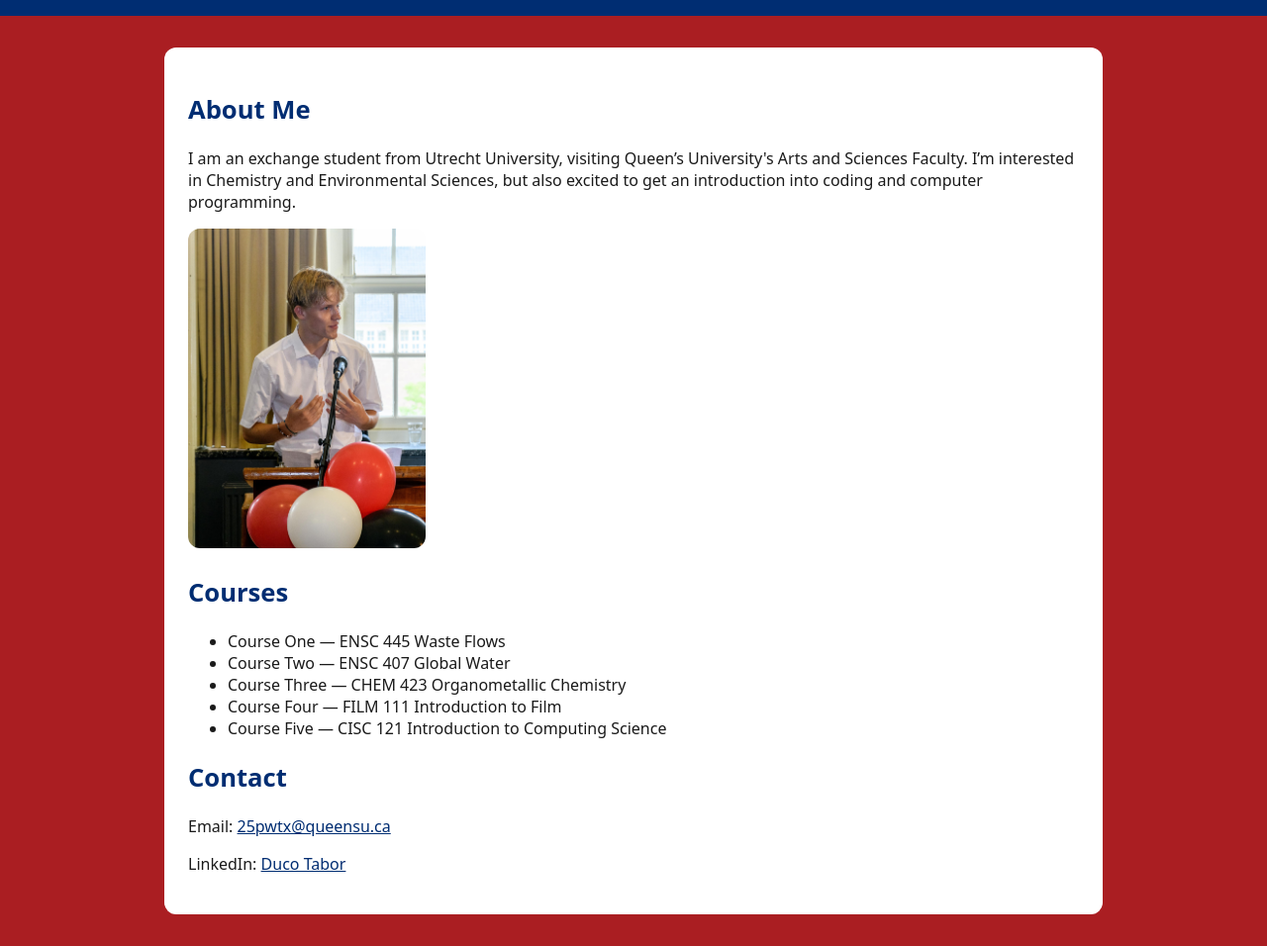
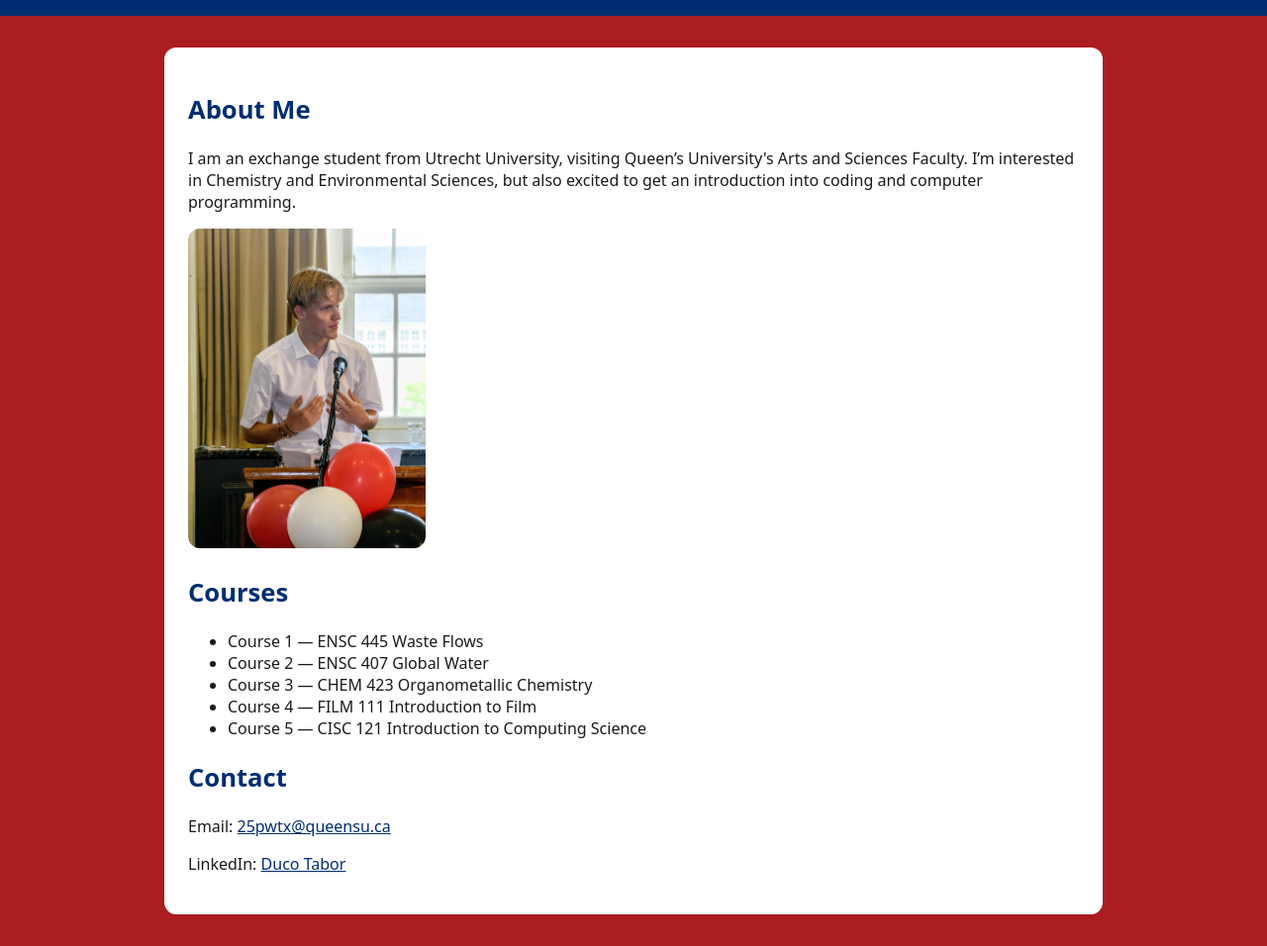
Before and after one commit to Fronza587-code/queens-student-page, a plain HTML site: page index.html in a window 1280 px wide. Shown: the part 102-1058 px from the top of the page at 99% size. Drawn offline with Linux system fonts and the light colour scheme.

Commit message:
Update index.html

```diff
--- a/index.html
+++ b/index.html
@@ -22,11 +22,11 @@
       <!-- ====== PROJECTS/COURSES (add or rename items to courses instead of projects) ====== -->
       <h2>Courses</h2>
       <ul>
-        <li>Course One     — ENSC 445 Waste Flows</li>
-        <li>Course Two     — ENSC 407 Global Water</li>
-        <li>Course Three   — CHEM 423 Organometallic Chemistry</li>
-        <li>Course Four    — FILM 111 Introduction to Film</li>
-        <li>Course Five    — CISC 121 Introduction to Computing Science</li>
+        <li>Course 1     — ENSC 445 Waste Flows</li>
+        <li>Course 2     — ENSC 407 Global Water</li>
+        <li>Course 3     — CHEM 423 Organometallic Chemistry</li>
+        <li>Course 4     — FILM 111 Introduction to Film</li>
+        <li>Course 5     — CISC 121 Introduction to Computing Science</li>
       </ul>
 
       <!-- ====== CONTACT (update your links) ====== -->
```
